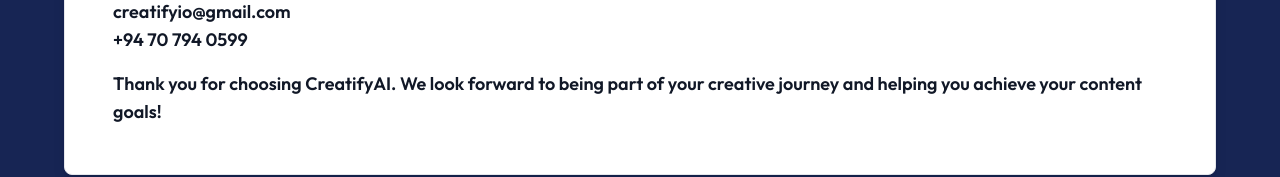
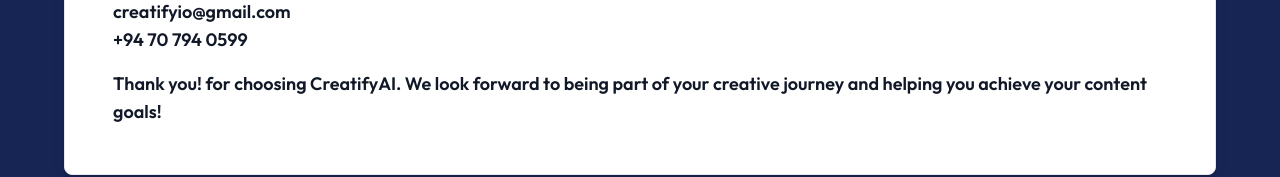
Before and after one commit to Jeba-Jebarsan/creatify2, a Next.js app: page /AboutUs in a window 1280 px wide. Shown: the part 1509-1686 px from the top of the page. Built offline with nearby package versions, Linux system fonts and the light colour scheme; no server answers.

Commit message:
Creatify!

```diff
--- a/app/AboutUs/page.tsx
+++ b/app/AboutUs/page.tsx
@@ -78,7 +78,7 @@
               +94 70 794 0599
             </p>
             <p className='text-lg font-semibold text-gray-900 mt-4'>
-              Thank you for choosing CreatifyAI. We look forward to being part of your creative journey and helping you achieve your content goals!
+              Thank you! for choosing CreatifyAI. We look forward to being part of your creative journey and helping you achieve your content goals!
             </p>
           </section>
         </article>
```
